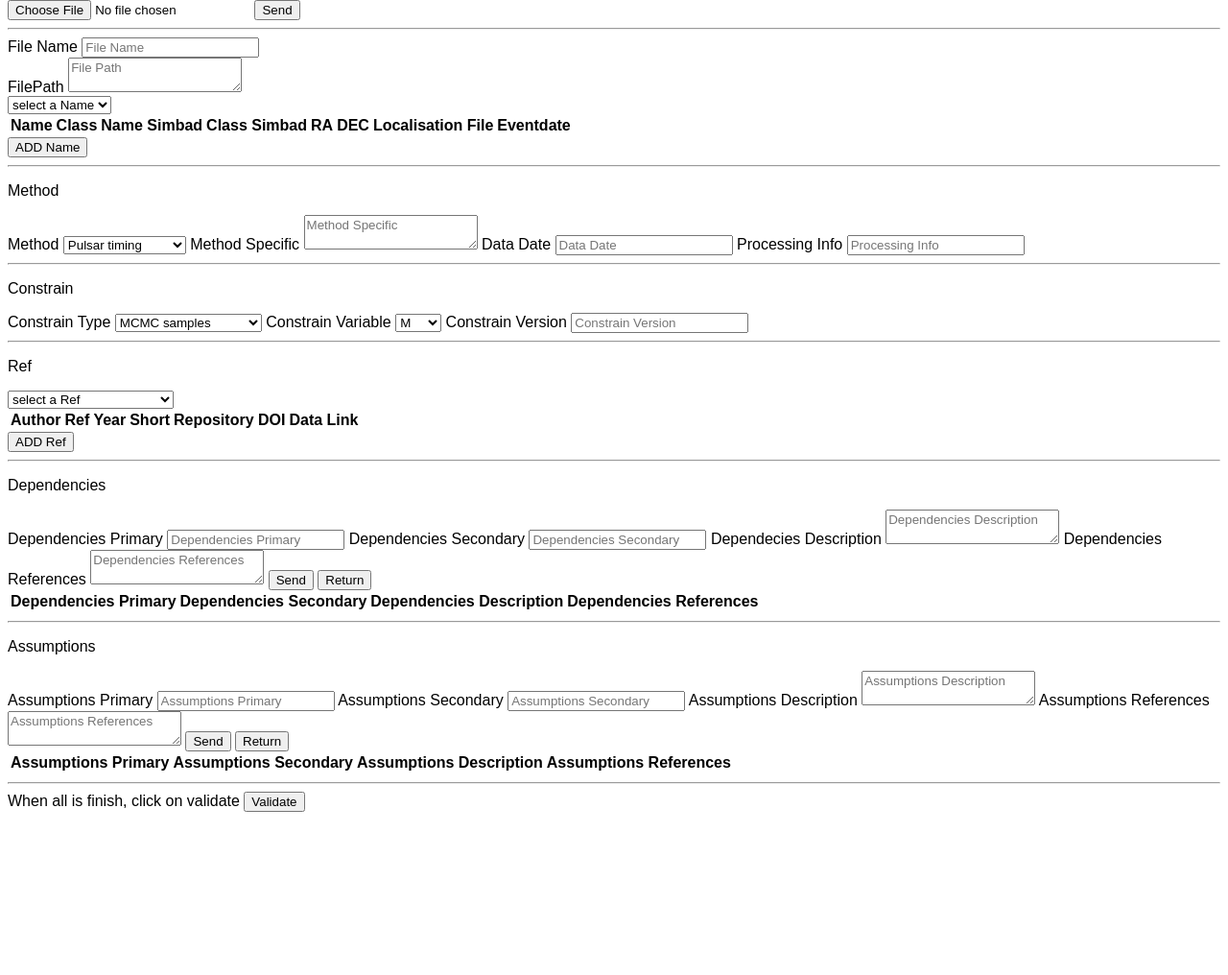
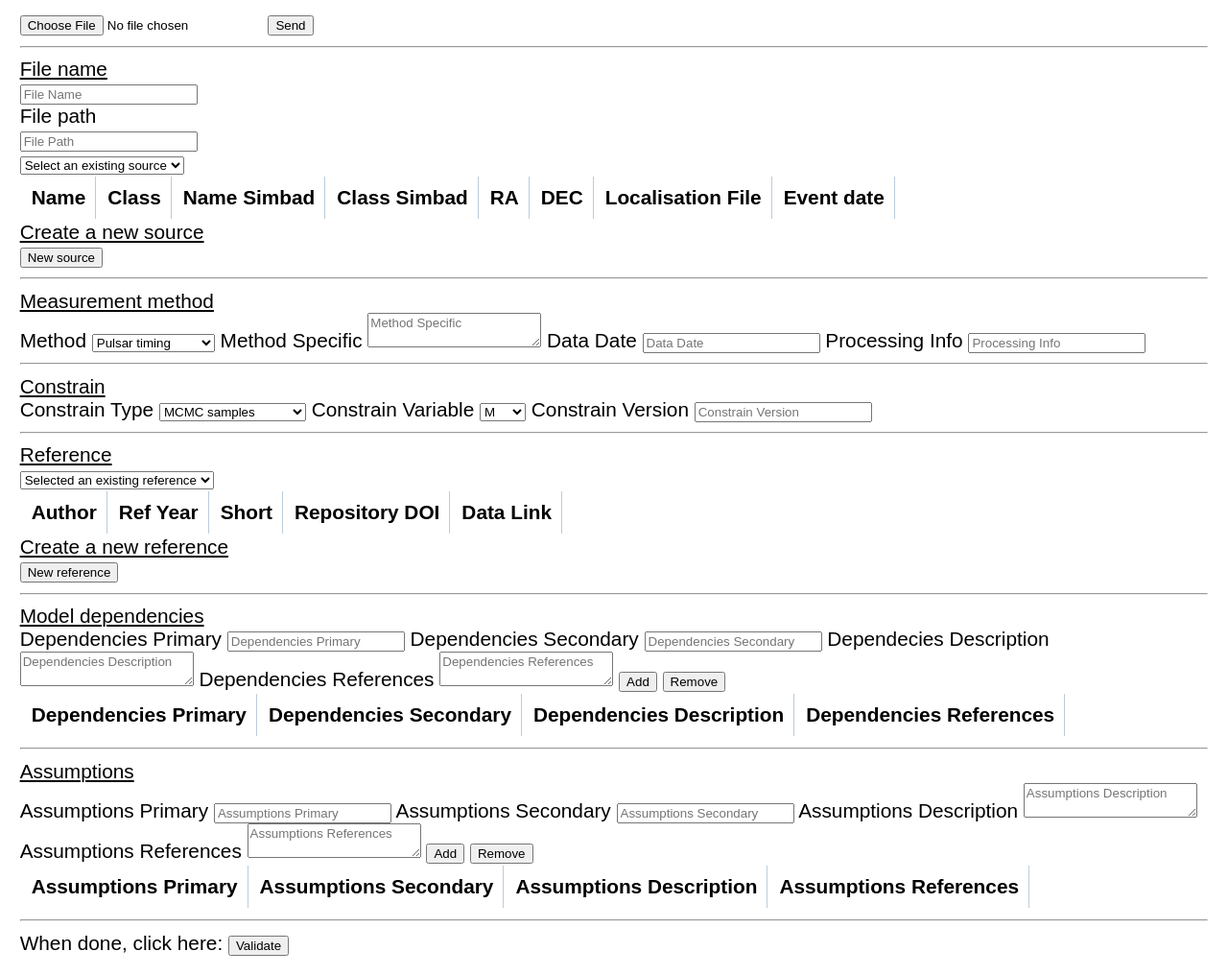
Before and after one commit to sguillot/CompARE, a Django app: page /add/ in a window 1280 px wide. Shown: the part 193-1209 px from the top of the page at 96% size. Before the commit the page ends 1039 px from the top, so only its background shows below. Run offline with Django 4.2, Linux system fonts and the light colour scheme; a user stored in the database is signed in; data comes from the database, SQL or seed files in the repository; lists and menus that the app fills with data are empty; some libraries are stand-ins or nearby versions.

Commit message:
Formatting on the "new entry" page

```diff
--- a/web_app/compare/static/compare/site.css
+++ b/web_app/compare/static/compare/site.css
@@ -372,10 +372,25 @@ input.check{
   /*page Insertion*/
 
 
+.allcontent {
+    padding: 1%;
+    font-size: 1.3em;
+}
+
+.allcontent p {
+    margin-top: 1px;
+    margin-bottom: 0px;
+}
+
 #addN,#addR {
     display: none;
 }
 
+.inputadd{
+  display: flex;
+  flex-direction: column;
+    padding: 10px;
+}
 
 #errorInsert , .err{display: none;}
 
@@ -388,6 +403,40 @@ input.check{
   border: 1px solid transparent;
   border-radius: 0.25rem;
 }
+
+
+/*.table-source table{*/
+/*  width: 100%;*/
+/*  background-color: #ffffff;*/
+/*  border: #062B5A 2px solid;*/
+/*  border-collapse: collapse;*/
+/*  text-align: center;*/
+/*}*/
+
+/*.table-source th{*/
+/*  background-color: #baccdb;*/
+/*  color: #062b5a;*/
+/*}*/
+
+.table-source th, .table-source td, .table-reference th, .table-reference td{
+  /*border-width: 2px solid;*/
+  /*border: #baccdb 1px solid;*/
+  /*border-bottom: #062B5A 1px solid;*/
+  border-right: #baccdb 1px solid;
+  /*border-left: #baccdb 1px solid;*/
+  padding: 10px;
+  text-align: center;
+}
+
+.table-modeldep th, .table-modeldep td, .table-assumption th, .table-assumption td{
+  /*border-width: 1px;*/
+  /*border-bottom: #062B5A 1px solid;*/
+  border-right: #baccdb 1px solid;
+  /*border-left: #baccdb 1px solid;*/
+  padding: 10px;
+  text-align: center;
+}
+
 /*
 .allcontent{
   display: flex;
@@ -434,7 +483,7 @@ height: 100px;
 }
 
 
-.table-select table{
+.table-source table{
   width: 100%;
   background-color: #ffffff;
   border: #062B5A 2px solid;
@@ -442,19 +491,19 @@ height: 100px;
   text-align: center;
 }
 
-.table-select th{
+.table-source th{
   background-color: #baccdb;
   color: #062b5a;
 }
 
-.table-select th, .table-select td{
+.table-source th, .table-source td{
   border-width: 1px;
   border-bottom: #062B5A 1px solid;
   border-right: #baccdb 1px solid;
   padding: 9px;
 }
 
-.table-select th{
+.table-source th{
   border-right: #062B5A 1px solid;
 }
 
@@ -474,11 +523,7 @@ height: 100px;
   font-size: 1.1em;
 }
 
-.inputadd{
-  background-color: #2b322d;
-  display: flex;
-  flex-direction: column;
-}
+
 */
 
 
--- a/web_app/compare/templates/compare/insert.html
+++ b/web_app/compare/templates/compare/insert.html
@@ -18,32 +18,31 @@ Add
 
     <form method="post" enctype="multipart/form-data">
         {% csrf_token %}
-        <input type="file" name="myfile">
+        <input type="file" name="myfile" style="TEST">
         <button type="submit">Send</button>
     </form>
     <div class="nscontent">
         <hr>
         <div class="formfilename">
-            <label>File Name</label>
+            <label><u>File name</u></label><br>
             <input type="text" name="filename" placeholder="File Name" id="filename" maxlength="100" minlength="5">
         </div>
         <div class="formfilepath">
-            <label>FilePath</label>
-            <textarea name="filepath" placeholder="File Path" id="filepath"></textarea>
+            <label>File path</label><br>
+            <input type="text" name="filepath" placeholder="File Path" id="filepath" maxlength="512" minlength="5">
         </div>
     </div>
-
     <div class="namecontent">
         <div class="nameselect">
             <div class="divslct">
                 <select name="name" id="nList"  onchange="changeFuncName(value)">
-                    <option value="opt">select a Name</option>
+                    <option value="opt">Select an existing source</option>
                     {% for n in queryname %}
                         <option value="{{n.id_name}}">{{n.namedb }}</option>
                     {% endfor %}
                 </select>
             </div>
-            <div class="table-select">
+            <div class="table-source">
                 <table>
                     <thead>
                         <tr>
@@ -54,7 +53,7 @@ Add
                             <th>RA</th>
                             <th>DEC</th>
                             <th>Localisation File</th>
-                            <th>Eventdate</th>
+                            <th>Event date</th>
                         </tr>
                     </thead>
                     <tbody id="nameTable"> </tbody>
@@ -63,7 +62,8 @@ Add
         </div>
 
         <div class="btnadd">
-            <button onclick="showHide(this)" class="addN" >ADD Name</button>
+            <label><u>Create a new source</u></label><br>
+            <button onclick="showHide(this)" class="addN" >New source</button>
             <div id="addN">
                 <div class="nameadd">
                     <form action='' id="test" method="POST">
@@ -99,7 +99,7 @@ Add
                             </div>
                             <div class="divsepar">
                                 <label>Localisation File</label>
-                                <textarea name="localisationfile" placeholder="Localisation File"></textarea>
+                                <input type="text" name="localisationfile" placeholder="Localisation File" id="localisationfile" maxlength="512" minlength="5">
                             </div>
                             <div class="divsepar">
                                 <label>Event Date</label>
@@ -108,7 +108,7 @@ Add
                             <input type="hidden" name="hid" value="formAddName">
                         </div>
 
-                        <button type="submit">Send</button>
+                        <button type="submit">Create</button>
 
                     </form>
                 </div>
@@ -119,7 +119,7 @@ Add
     <hr>
 
     <div class="methodcontent">
-        <p>Method</p>
+        <label><u>Measurement method</u></label><br>
 
         <div id="addM">
             <form action='' id="test" method="POST">
@@ -144,8 +144,7 @@ Add
     <hr>
 
     <div class="constraincontent">
-        <p>Constrain</p>
-
+        <label><u>Constrain</u></label><br>
         <div id="addC">
             <form action='' id="test" method="POST">
                 {% csrf_token %}
@@ -171,13 +170,14 @@ Add
     <hr>
 
     <div class="refcontent">
-        <p>Ref</p>
+        <label><u>Reference</u></label><br>
         <select name="ref" id="rList" onchange="changeFuncRef(value)">
-            <option value="opt">select a Ref</option>
+            <option value="opt">Selected an existing reference</option>
             {% for qr in queryref %}
                 <option value="{{qr.id_ref}}">{{qr.author}} | {{qr.refyear}}</option>
             {% endfor %}
         </select>
+        <div class="table-reference">
             <table>
                 <thead>
                     <tr>
@@ -190,8 +190,11 @@ Add
                 </thead>
                 <tbody id="refTable"> </tbody>
             </table>
-        <button onclick="showHide(this)" class="addR">ADD Ref</button>
-        <div id="addR">
+        </div>
+
+        <label><u>Create a new reference</u></label><br>
+        <button onclick="showHide(this)" class="addR">New reference</button>
+        <div class='inputadd' id="addR">
             <form action='' id="test" method="POST">
                 {% csrf_token %}
                 <label>Author</label>
@@ -199,11 +202,12 @@ Add
                 <label>Ref Year</label>
                 <input type="number" name="refyear" placeholder="Ref Year">
                 <label>Short</label>
-                <input type="text" name="short" placeholder="Short">
+                <input type="text" name="short" placeholder="Short ADS">
                 <label>Bibtex</label>
                 <textarea name="bibtex" placeholder="bibtex"></textarea>
                 <label>Doi</label>
-                <textarea name="doi" placeholder="Doi"></textarea>
+<!--                <textarea name="doi" placeholder="doi"></textarea>-->
+                <input type="text" name="doi" placeholder="DOI">
                 <label>Repository Doi</label>
                 <input type="text" name="repositorydoi" placeholder="Repository Doi">
                 <label>Data Link</label>
@@ -217,7 +221,7 @@ Add
     <hr>
 
     <div class="modelcontent">
-        <p>Dependencies</p>
+        <label><u>Model dependencies</u></label><br>
         <div id="addMo">
             <label>Dependencies Primary</label>
             <input type="text" name="dependenciesprimary" id="dependenciesprimary" placeholder="Dependencies Primary" maxlength="60" minlength="5">
@@ -228,8 +232,9 @@ Add
             <label>Dependencies References</label>
             <textarea name="dependenciesreferences" id="dependenciesreferences" placeholder="Dependencies References"></textarea>
             <input type="hidden" name="hiddep" value="formAddModel">
-                <button onclick="inTableMod()">Send</button>
-                <button onclick="returndep()" class="addMo" >Return</button>
+            <button onclick="inTableMod()">Add</button>
+            <button onclick="returndep()" class="addMo">Remove</button>
+            <div class="table-modeldep">
                 <table>
                     <thead>
                         <tr>
@@ -243,11 +248,12 @@ Add
                 </table>
             </div>
         </div>
+    </div>
 
     <hr>
 
     <div class="asscontent">
-        <p>Assumptions</p>
+        <label><u>Assumptions</u></label><br>
         <div id="addA">
             <label>Assumptions Primary</label>
             <input type="text" name="assumptionsprimary" id="assumptionsprimary" placeholder="Assumptions Primary" maxlength="60" minlength="5">
@@ -258,8 +264,9 @@ Add
             <label>Assumptions References</label>
             <textarea name="assumptionsreferences" id="assumptionsreferences" placeholder="Assumptions References"></textarea>
             <input type="hidden" name="hidass" value="formAddAssumptions">
-                <button onclick="inTableAss()">Send</button>
-                <button onclick="returnass()" class="addA" >Return</button>
+            <button onclick="inTableAss()">Add</button>
+            <button onclick="returnass()" class="addA" >Remove</button>
+            <div class="table-modeldep">
                 <table>
                     <thead>
                         <tr>
@@ -272,13 +279,14 @@ Add
                     <tbody id="assumptionTable"> </tbody>
                 </table>
             </div>
+        </div>
 
     </div>
 
     <hr>
 
     <div>
-    When all is finish, click on validate
+    When done, click here:
     <button type="submit" onclick="createNs()">Validate</button>
     </div>
 </div>
--- a/web_app/compare/views.py
+++ b/web_app/compare/views.py
@@ -838,8 +838,8 @@ def insert_data(request):
                 d = formatting_csv(d)
 
                 #list with type of sources
-                NsClass = ["NS spin","Transiently_Accreting_NS","NS mass","NS-NS mergers",
-                           "PPM","qLMXB","Cold MSP","Thermal INSs","Type-I X-ray bursts"]
+                NsClass = ["NS spin", "Transiently_Accreting_NS", "NS mass", "NS-NS mergers",
+                           "PPM", "qLMXB", "Cold MSP", "Thermal INSs", "Type-I X-ray bursts"]
 
                 #we get the enum types in lists
                 me = []
```
Lines whose indentation alone changed are shown as unchanged.
